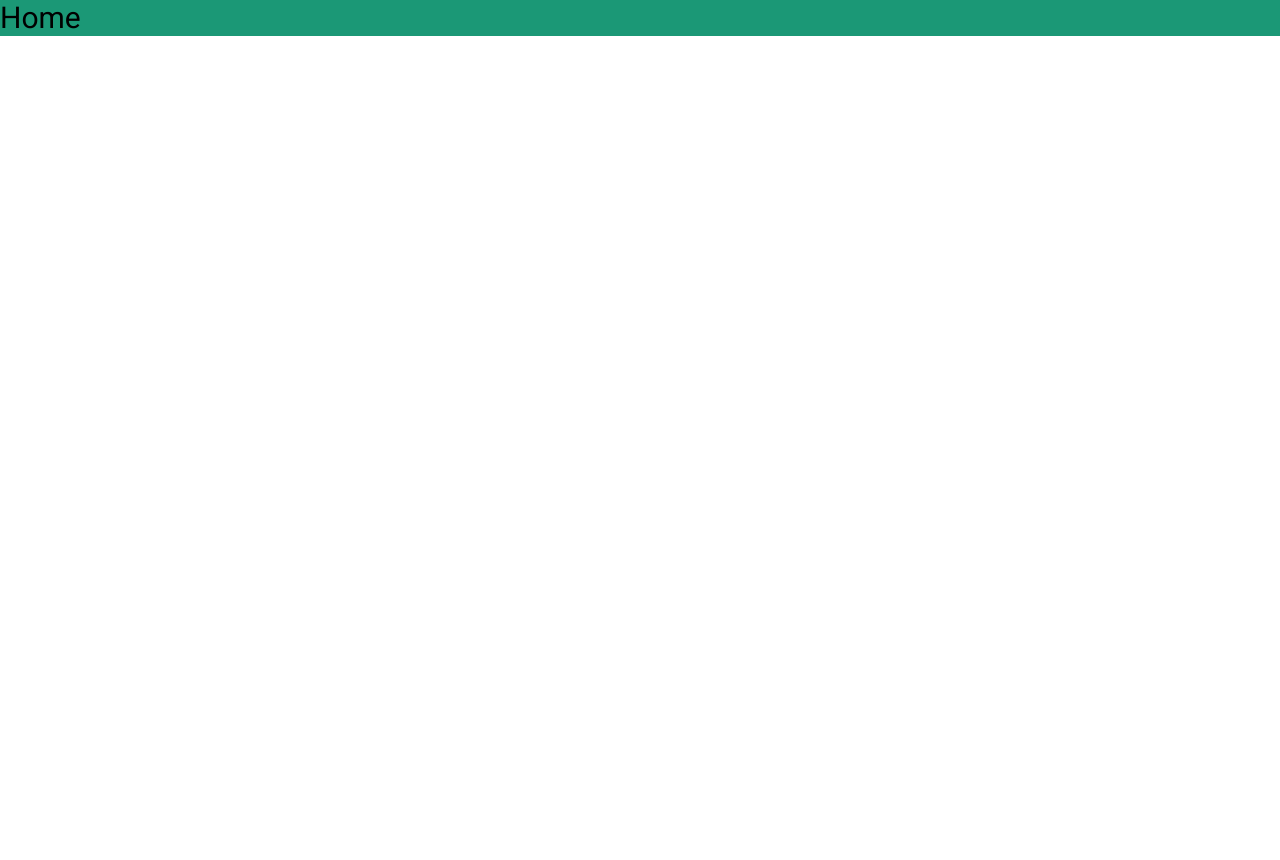
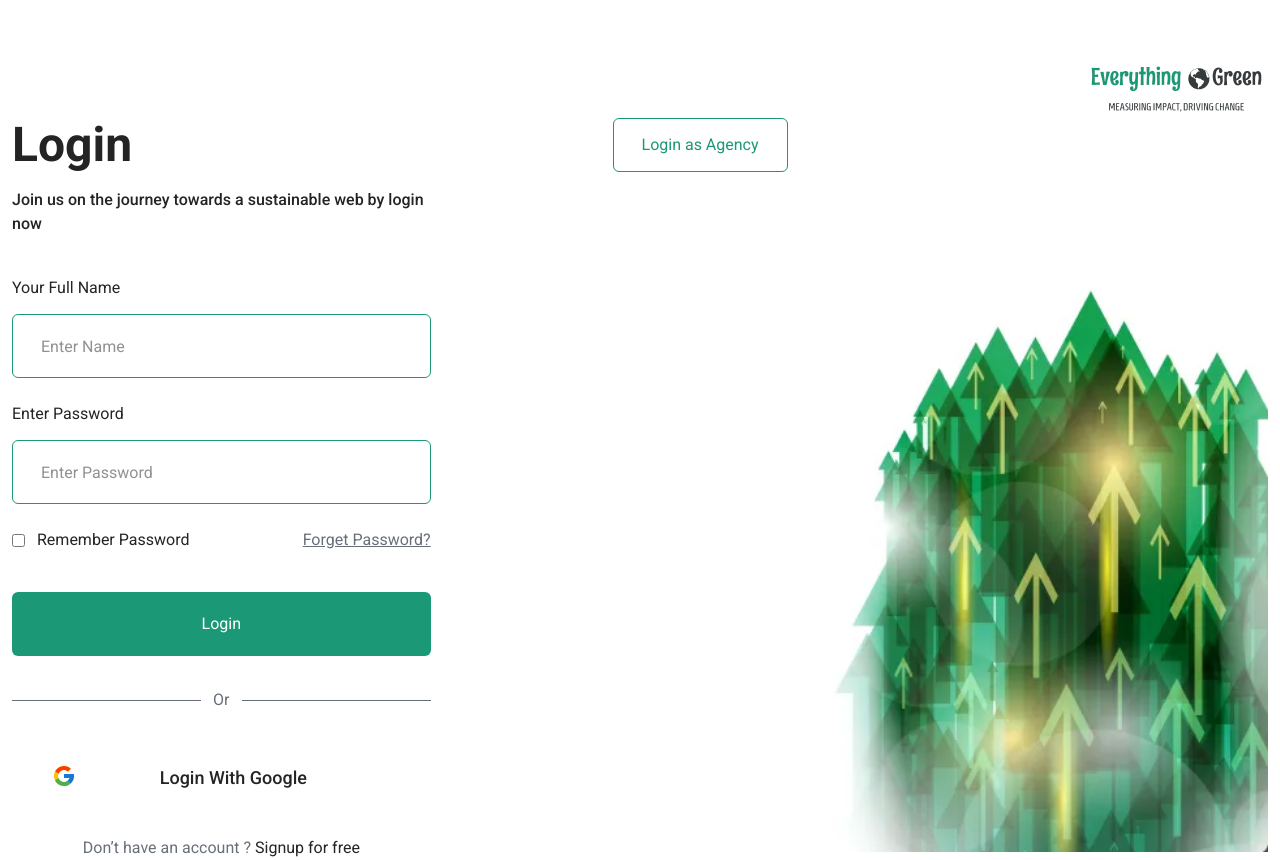
Before and after one commit to subodh-EG/Everything-Green-Frontend-NextJS, a Next.js app: page / in a window 1280 px wide. Before the commit the page ends 800 px from the top, so only its background shows below. Built offline with nearby package versions, Linux system fonts and the light colour scheme.

Commit message:
Show Login at main page

```diff
--- a/src/app/page.tsx
+++ b/src/app/page.tsx
@@ -1,7 +1,8 @@
 import React from "react";
+import Login from "./login/page";
 
 const Home = () => {
-  return <div className="text-3xl bg-primary-500">Home</div>;
+  return <Login />;
 };
 
 export default Home;
```
